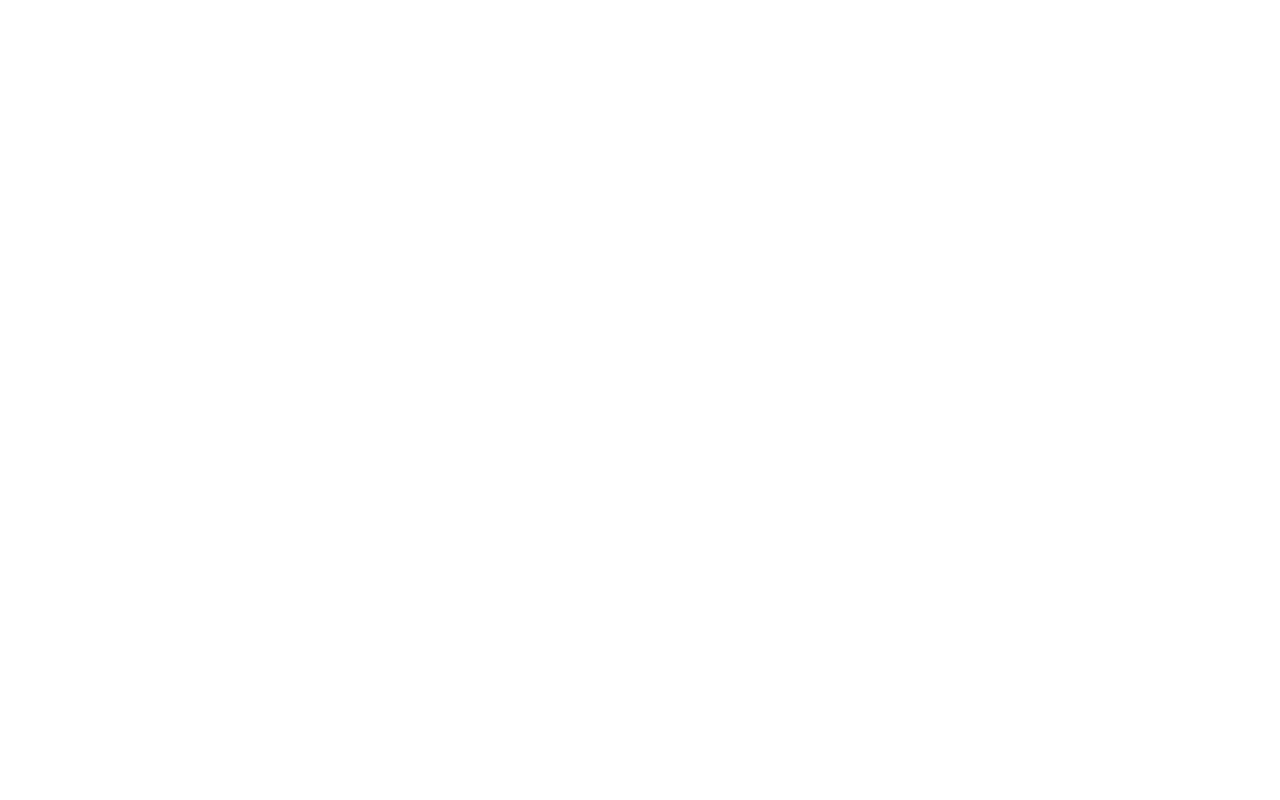
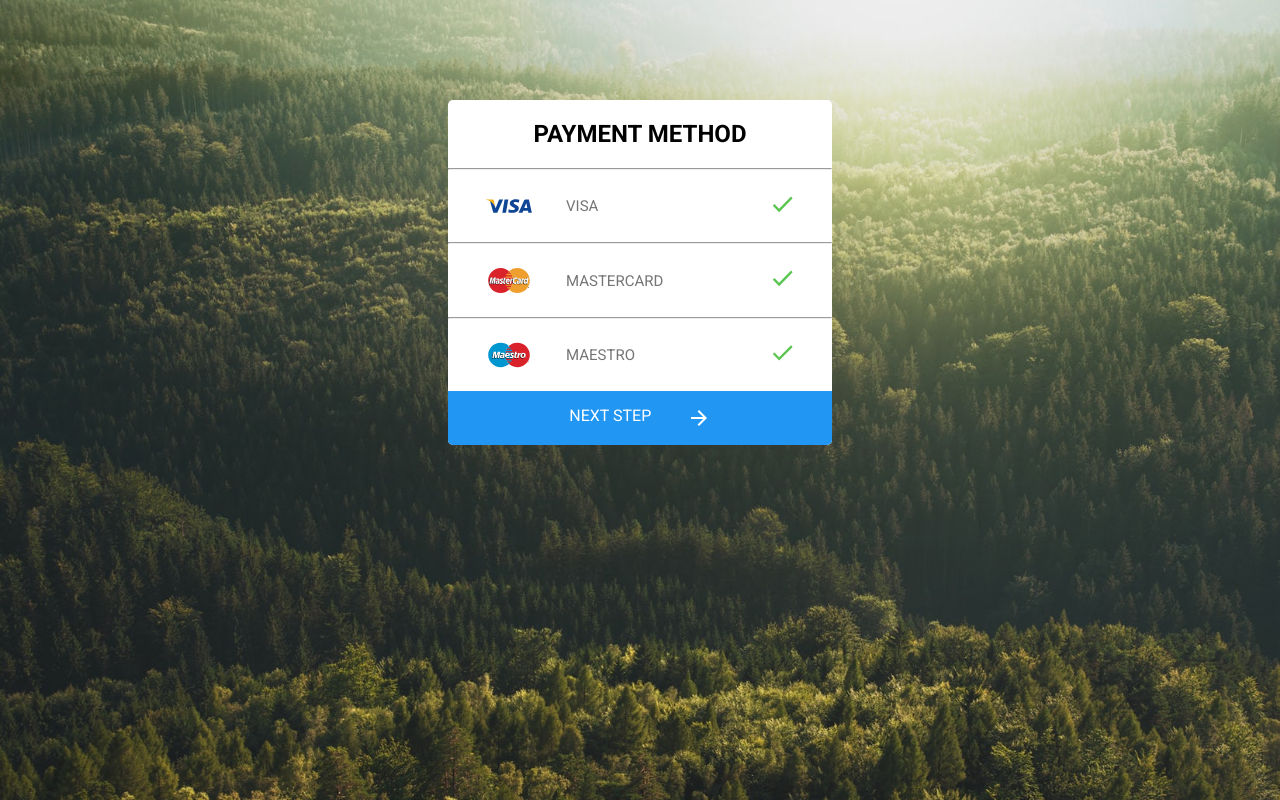
Before and after one commit to CeciCalca/frontloopsceci, a plain HTML site: page Loop 1 - Step 2/index.html in a window 1280 px wide. Drawn offline with Linux system fonts and the light colour scheme.

Commit message:
loop1 step 2

```diff
--- a/Loop 1 - Step 1/styles.css
+++ b/Loop 1 - Step 1/styles.css
@@ -29,7 +29,7 @@ box-shadow: 0 4px 8px 0 rgba(0, 0, 0, 0.2), 0 6px 20px 0 rgba(0, 0, 0, 0.19);
 .box1, .box2, .box3 {
   display: flex;
   flex-direction: column;
-  justify-content: space-around;
+  justify-content: space-between;
   padding: 10px;
   margin: 15px;
   border-radius: 5px;
--- a/Loop 1 - Step 2/index.html
+++ b/Loop 1 - Step 2/index.html
@@ -9,6 +9,27 @@
   <link rel="stylesheet" href="./styles.css" />
 </head>
 <body>
+  <div class="contenedor">
 
+    <section class="boxselector">
+        <h1 class="titulo">PAYMENT METHOD</h1>
+        <hr>
+          <ul class="tarjetas">
+            <li><img src="img/visa.svg" alt="visa" class="imagen"><span class="texto">VISA</span> <img src="img/check.svg" alt="check" class="check"></li>
+<hr>
+            <li> <img src="img/mastercard.svg" alt="mastercard" class="imagen"><span class="texto seleccionado">MASTERCARD</span><img src="img/check.svg" alt="check" class="check"></li>
+<hr>
+            <li> <img src="img/maestro.svg" alt="maestro" class="imagen"> <span class="texto">MAESTRO</span> <img src="img/check.svg" alt="check" class="check"></li>
+          </ul>
+
+          <div class="boton">
+            <div class="cajaBoton">
+            <p>NEXT STEP </p><img src="img/arrow.svg" class="flecha">
+
+          </div>
+          </div>
+    </section>
+
+  </div>
 </body>
 </html>
--- a/Loop 1 - Step 2/styles.css
+++ b/Loop 1 - Step 2/styles.css
@@ -0,0 +1,97 @@
+*{
+  box-sizing: border-box;
+  margin: 0 auto;
+  padding: 0px;
+}
+
+body{
+  background-image: url(img/background.jpg);
+  background-repeat: no-repeat;
+  background-size: cover;
+  font-family: Roboto;
+}
+.contenedor{
+  width: 50vw;
+}
+
+.boxselector{
+  margin-top: 100px;
+  width: 60%;
+  background-color: #FFFFFF;
+  border-radius: 5px;
+}
+
+.titulo{
+  padding: 20px;
+  text-align: center;
+}
+
+.tarjetas{
+  list-style: none;
+}
+
+li{
+  width: 100%;
+  padding: 20px;
+  display: flex;
+  flex-direction: row;
+  justify-content: flex-start;
+  border: 2px 0 0 0;
+  border-color: grey;
+}
+
+li:hover{
+  background-color: rgba(112, 112, 112, 0.24);
+}
+
+.seleccionado{
+color: black;
+font-weight: bold;
+}
+
+.imagen {
+  width: 15%;
+  height: 15%;
+  display: flex;
+  align-items: center;
+}
+
+.texto{
+  width: 50%;
+  font-weight: 200;
+  color: #757575;
+  font-size: 15px;
+  display: flex;
+  align-items: center;
+}
+
+.check{
+  width: 8%;
+  height: 8%;
+}
+
+.none{
+  display: none;
+}
+
+
+.boton{
+  background-color: #2196F3;
+  padding: 15px;
+  border-radius: 0 0 5px 5px ;
+}
+
+.cajaBoton{
+  width: 50%;
+  color: white;
+  display: flex;
+  flex-wrap: nowrap;
+}
+
+.botonText{
+  display: inline;
+}
+
+.flecha{
+
+}
```
